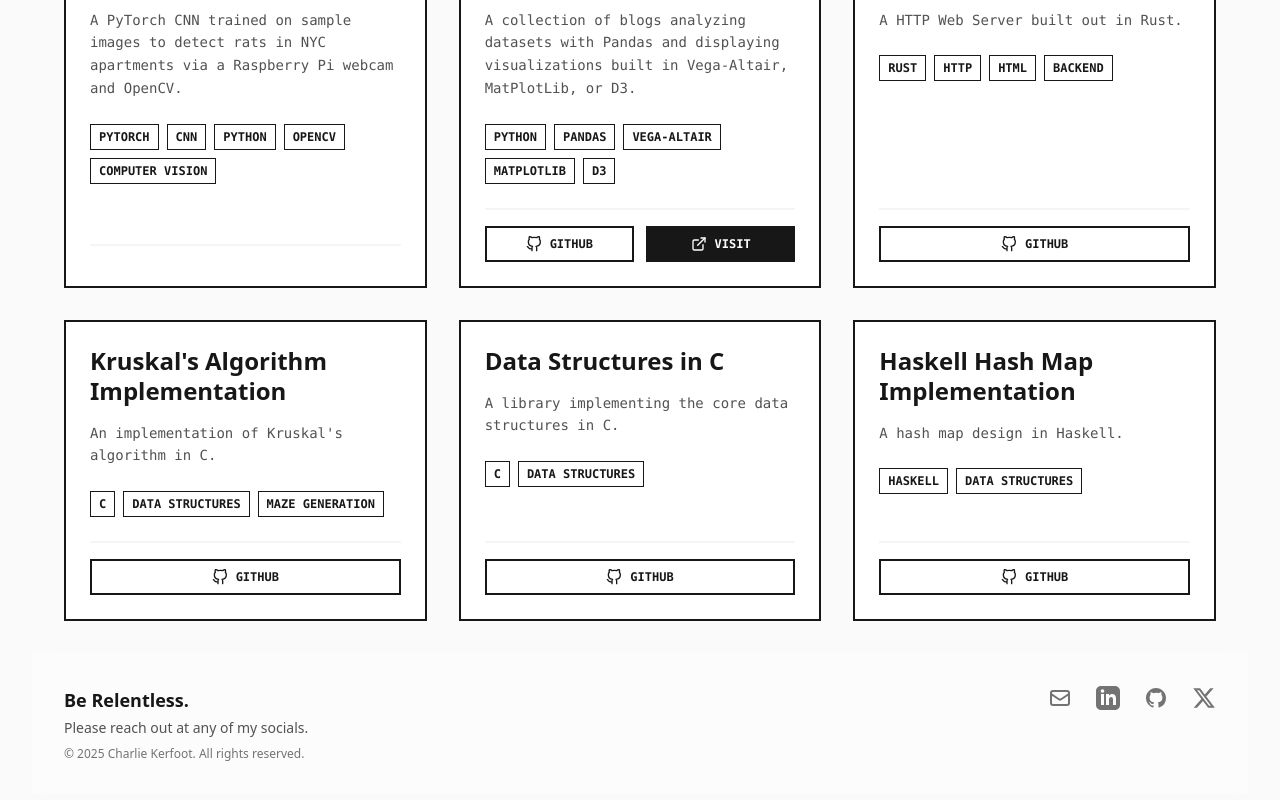
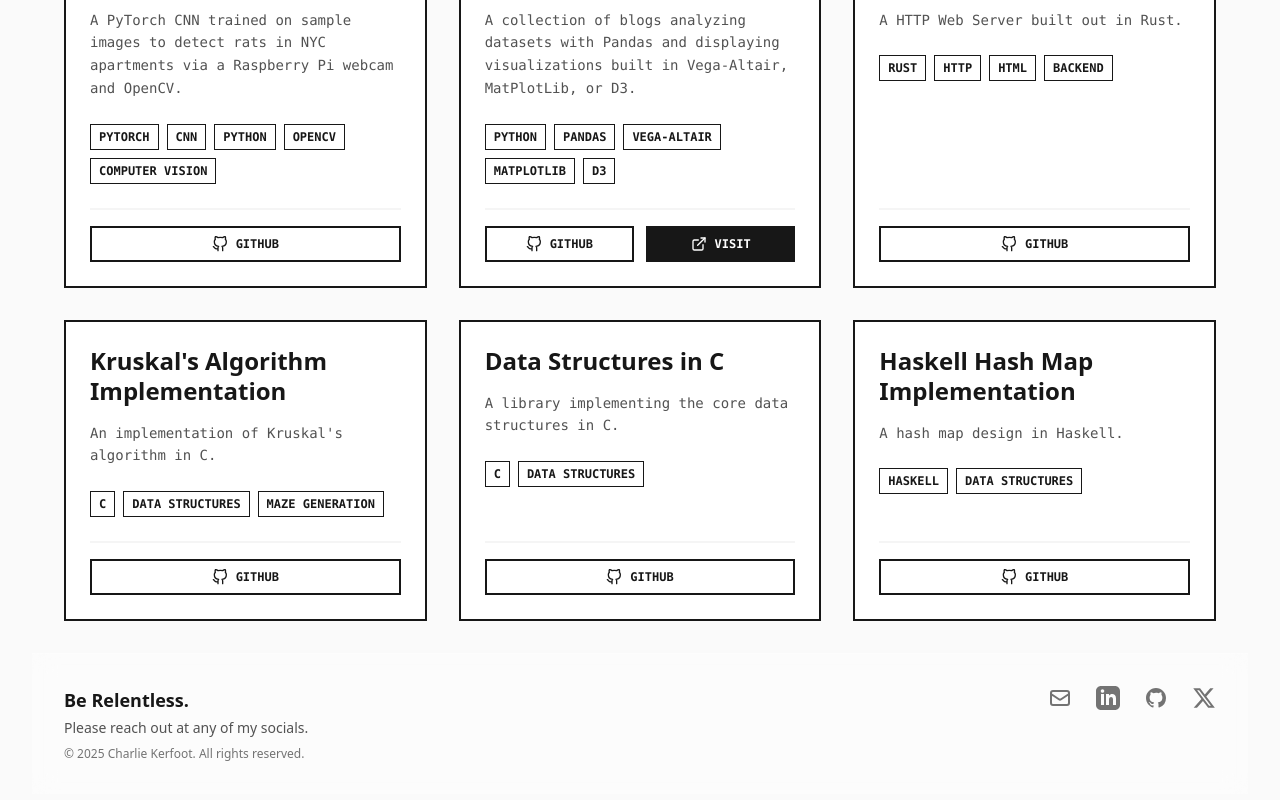
Before and after one commit to CharlieKerfoot/portfolio, a SvelteKit app: page /resume in a window 1280 px wide. Shown: the part 1567-2367 px from the top of the page. Built offline with nearby package versions, Linux system fonts and the light colour scheme.

Commit message:
Added rat vision project

```diff
--- a/src/routes/resume/+page.svelte
+++ b/src/routes/resume/+page.svelte
@@ -94,7 +94,7 @@
 			description:
 				'A PyTorch CNN trained on sample images to detect rats in NYC apartments via a Raspberry Pi webcam and OpenCV.',
 			tags: ['PyTorch', 'CNN', 'Python', 'OpenCV', 'Computer Vision'],
-			github: '',
+			github: 'https://github.com/CharlieKerfoot/rat-vision',
 			url: ''
 		},
 		{
```
